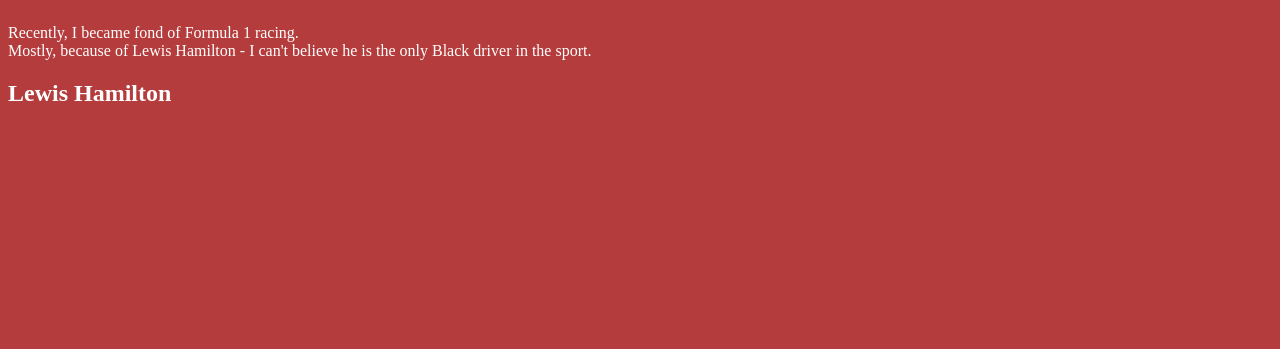
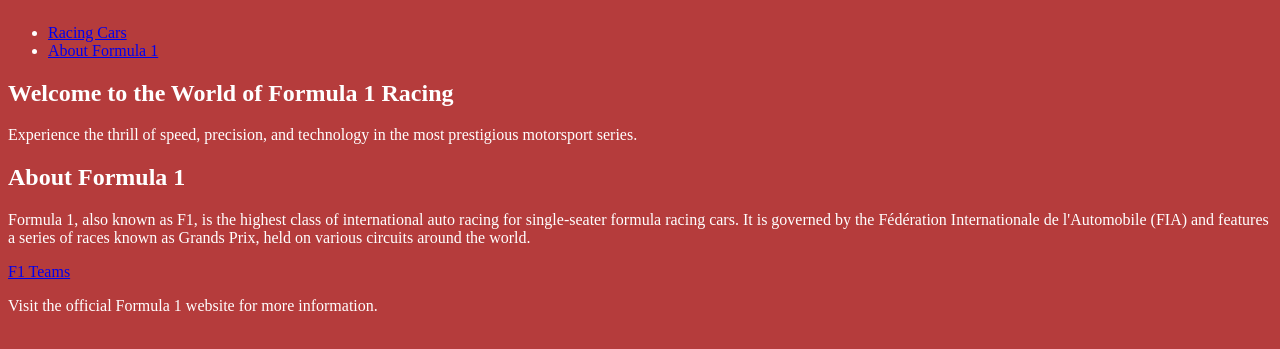
Before and after one commit to f4vur/F1, a plain HTML site: page index.html in a window 1280 px wide. Shown: the part 75-424 px from the top of the page. Drawn offline with Linux system fonts and the light colour scheme.

Commit message:
div - section - footer added

```diff
--- a/index.html
+++ b/index.html
@@ -8,15 +8,50 @@
 </head>
 
 <body>
-  <h1>FORMULA 1</h1>
-  <p>Recently, I became fond of Formula 1 racing. <br>
-    Mostly, because of Lewis Hamilton
-    - I can't believe he is the only Black driver in the sport.</p>
-    <div class="Text">
-<h2>Lewis Hamilton</h2>
+  <header>
+    <div class="header-content">
+<h1>FORMULA 1</h1>
+<nav>
+  <ul>
+    <li>
+      <a href="https://www.f1authentics.com/collections/f1-race-show-cars?srsltid=AfmBOorflnQiKGNC6bUc1Qk48Z7MX6FpOE4EJvv7RenyIIuIUY2_esf8">
+      Racing Cars</a>
+    </li>
+    <li>
+      <a href="https://www.formula1.com/en/page/what-is-f1">
+      About Formula 1</a>
+    </li>
+  </ul>
+</nav>
     </div>
+  </header>
 
+  <section id="hero">
+      <div class=""hero-content">
+      <h2>
+        Welcome to the World of Formula 1 Racing
+      </h2>
+      <p>
+        Experience the thrill of speed, precision,
+        and technology in the most prestigious motorsport series.
+      </p>
+      </div>
+    </section>
 
-</body>
+    <section id="about">
+      <h2>About Formula 1</h2>
+      <p>
+        Formula 1, also known as F1,
+        is the highest class of international auto racing for single-seater formula racing cars.
+        It is governed by the Fédération Internationale de l'Automobile (FIA)
+        and features a series of races known as Grands Prix,
+        held on various circuits around the world.
+      </p>
+    </section>
 
+    <footer>
+      <a href="https://www.formula1.com/en/teams">F1 Teams</a>
+      <p>Visit the official Formula 1 website for more information.</p>
+    </footer>
+  </body>
 </html>
```
